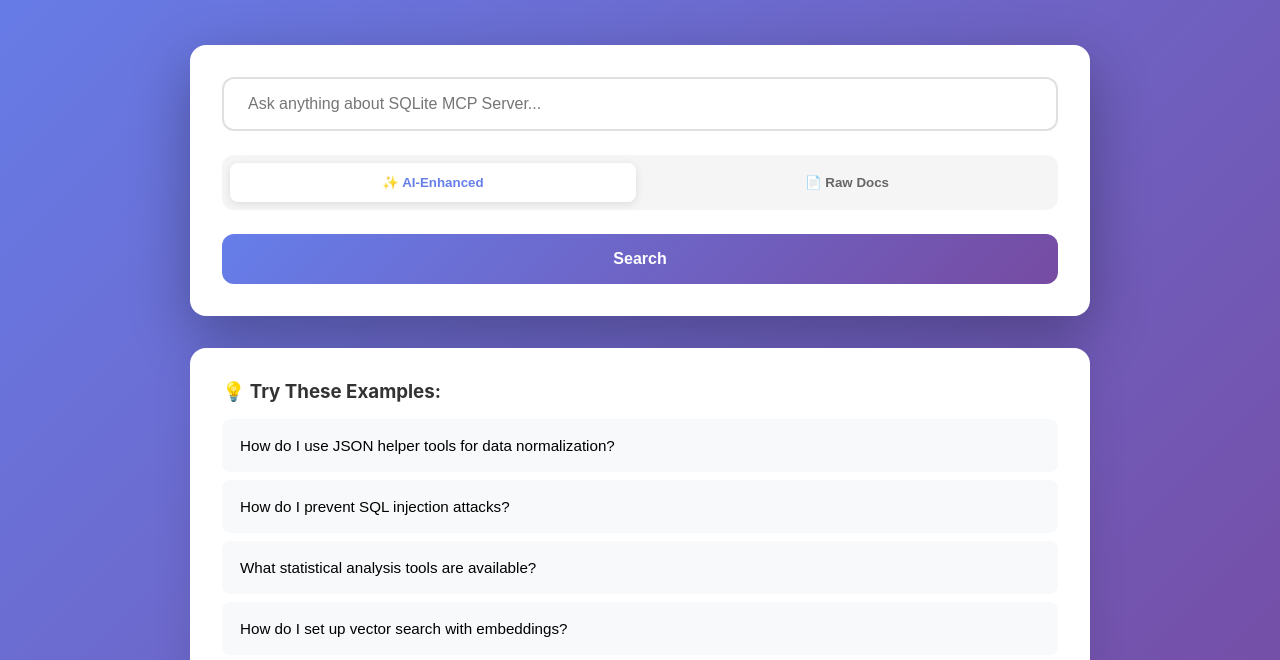
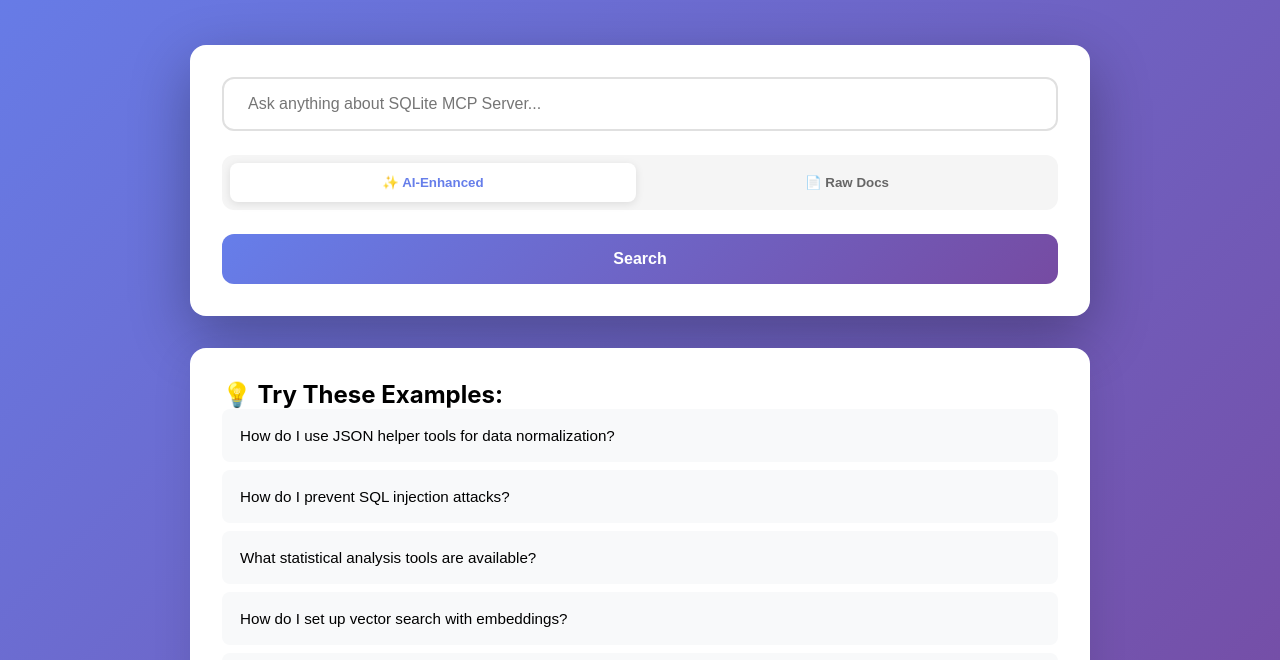
Before and after one commit to neverinfamous/wiki-search-worker, a website: page public/index.html in a window 1280 px wide. Shown: the part 113-773 px from the top of the page. Drawn offline with Linux system fonts and the light colour scheme.

Commit message:
fix(ui): resolve w3c html validation errors
History-Category: Changed
History-Entry:
History-Impact: 0.1
History-Confidence: 1
History-Validation: none

```diff
--- a/public/index.html
+++ b/public/index.html
@@ -1,8 +1,8 @@
 <!doctype html>
 <html lang="en">
     <head>
-        <meta charset="UTF-8" />
-        <meta name="viewport" content="width=device-width, initial-scale=1.0" />
+        <meta charset="UTF-8">
+        <meta name="viewport" content="width=device-width, initial-scale=1.0">
         <title>SQLite MCP Server Wiki Search</title>
         <style>
             * {
@@ -296,7 +296,7 @@
                         id="searchInput"
                         placeholder="Ask anything about SQLite MCP Server..."
                         autocomplete="off"
-                    />
+                    >
                 </div>
 
                 <div class="mode-toggle">
@@ -315,7 +315,7 @@
             <div class="results" id="results"></div>
 
             <div class="examples">
-                <h3>💡 Try These Examples:</h3>
+                <h2>💡 Try These Examples:</h2>
                 <button
                     class="example-btn"
                     data-query="How do I use JSON helper tools for data normalization?"
```
